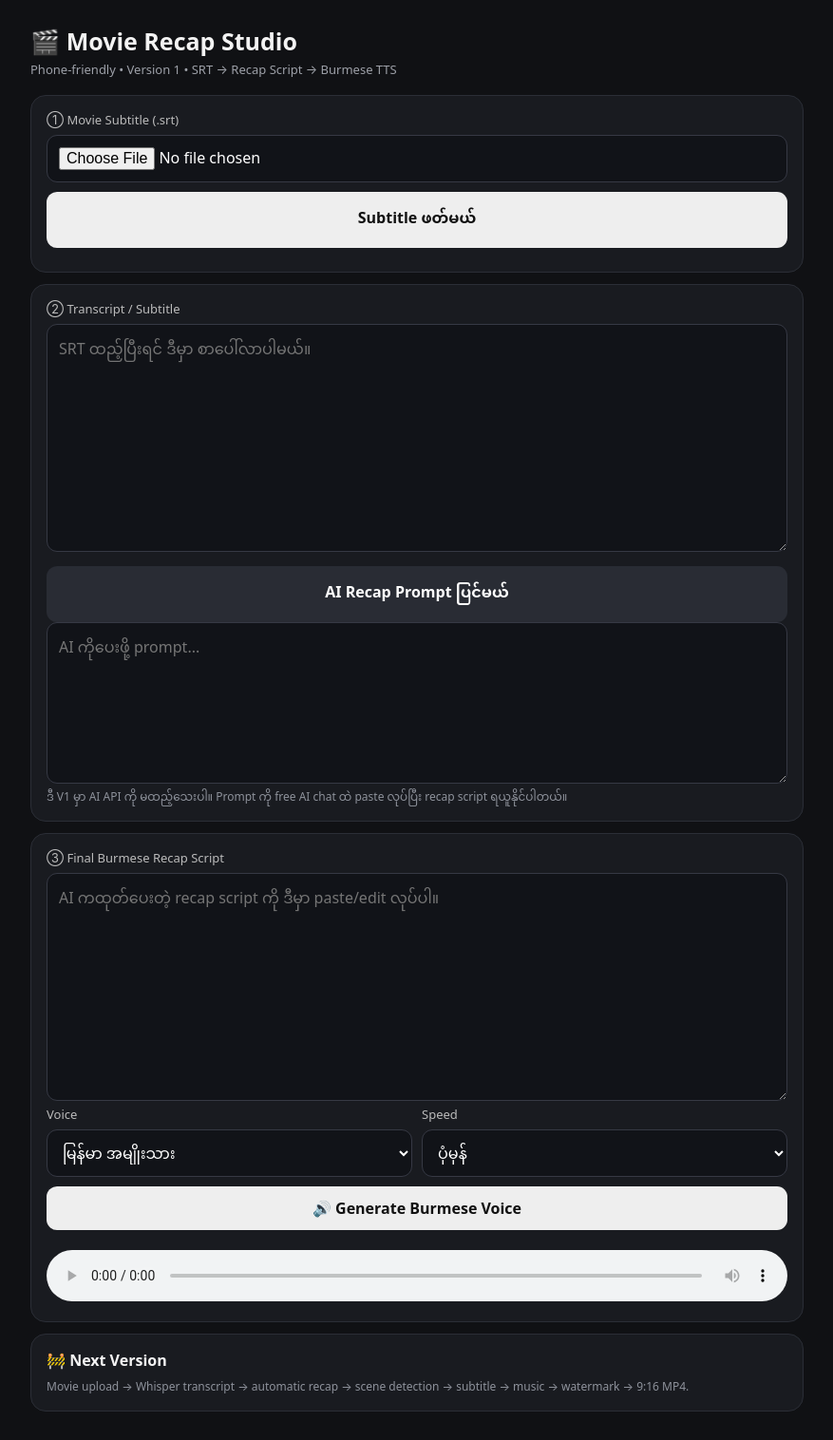
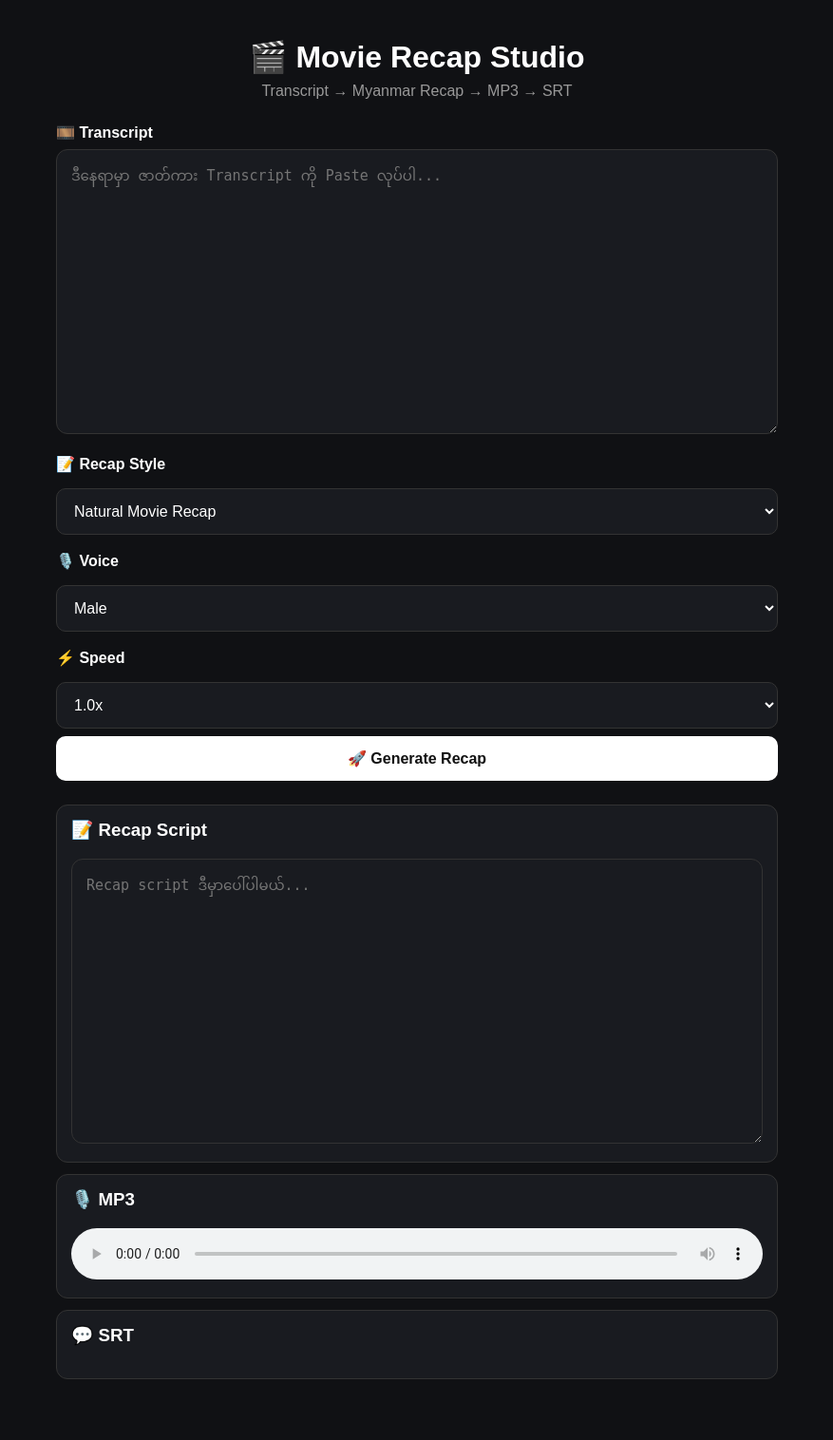
Before and after one commit to zetsujkh-beep/movie-recap-studio, a Flask app: page / in a window 1280 px wide. Shown: the whole page at 95% size, without its empty margins (201-1078 px from the left). After the commit the page ends 1452 px from the top, so only its background shows below. Run offline with Flask 3, Linux system fonts and the light colour scheme.

Commit message:
Update index.html

```diff
--- a/templates/index.html
+++ b/templates/index.html
@@ -1,134 +1,301 @@
-
-<!doctype html>
+<!DOCTYPE html>
 <html lang="my">
 <head>
-<meta charset="utf-8">
-<meta name="viewport" content="width=device-width,initial-scale=1">
+    <meta charset="UTF-8">
+    <meta name="viewport" content="width=device-width, initial-scale=1.0">
     <title>Movie Recap Studio</title>
+
     <style>
-*{box-sizing:border-box}
-body{margin:0;background:#101114;color:#f3f3f3;font-family:system-ui,-apple-system,"Noto Sans Myanmar",sans-serif}
-.wrap{max-width:850px;margin:auto;padding:18px}
-h1{font-size:25px;margin:8px 0 4px}
-.sub{color:#9da0a8;font-size:13px;margin-bottom:18px}
-.card{background:#191b20;border:1px solid #2b2e36;border-radius:16px;padding:16px;margin:12px 0}
-label{display:block;font-size:13px;color:#bbb;margin-bottom:7px}
-input,select,textarea,button{width:100%;border-radius:11px;border:1px solid #363944;background:#111318;color:#fff;padding:12px;font:inherit}
-textarea{min-height:240px;resize:vertical;line-height:1.65}
-button{background:#eee;color:#111;border:0;font-weight:700;margin-top:10px}
-button.secondary{background:#292c34;color:#fff}
-.grid{display:grid;grid-template-columns:1fr 1fr;gap:10px}
-.status{font-size:13px;color:#9fd4a5;margin-top:9px;white-space:pre-wrap}
-.prompt{min-height:170px}
-audio{width:100%;margin-top:12px}
-.small{font-size:12px;color:#8e929b;line-height:1.5}
-@media(max-width:600px){.grid{grid-template-columns:1fr}}
+        * {
+            box-sizing: border-box;
+        }
+
+        body {
+            margin: 0;
+            background: #101114;
+            color: #ffffff;
+            font-family: Arial, sans-serif;
+        }
+
+        .container {
+            max-width: 800px;
+            margin: auto;
+            padding: 20px;
+        }
+
+        h1 {
+            text-align: center;
+            margin-bottom: 8px;
+        }
+
+        .subtitle {
+            text-align: center;
+            color: #999;
+            margin-bottom: 25px;
+        }
+
+        label {
+            display: block;
+            margin: 18px 0 8px;
+            font-weight: bold;
+        }
+
+        textarea {
+            width: 100%;
+            min-height: 300px;
+            padding: 15px;
+            border-radius: 12px;
+            border: 1px solid #333;
+            background: #191b20;
+            color: white;
+            font-size: 15px;
+            line-height: 1.6;
+            resize: vertical;
+            outline: none;
+        }
+
+        select,
+        button {
+            width: 100%;
+            padding: 14px;
+            margin-top: 8px;
+            border-radius: 10px;
+            border: none;
+            font-size: 16px;
+        }
+
+        select {
+            background: #191b20;
+            color: white;
+            border: 1px solid #333;
+        }
+
+        button {
+            background: #ffffff;
+            color: #111;
+            font-weight: bold;
+            cursor: pointer;
+        }
+
+        button:active {
+            transform: scale(0.98);
+        }
+
+        .output {
+            margin-top: 25px;
+        }
+
+        .box {
+            background: #191b20;
+            border: 1px solid #333;
+            border-radius: 12px;
+            padding: 15px;
+            margin-top: 12px;
+        }
+
+        .box h3 {
+            margin-top: 0;
+        }
+
+        .download {
+            display: block;
+            text-align: center;
+            background: #2a2d35;
+            color: white;
+            text-decoration: none;
+            padding: 12px;
+            border-radius: 8px;
+            margin-top: 10px;
+        }
+
+        #status {
+            text-align: center;
+            margin-top: 15px;
+            color: #aaa;
+        }
     </style>
 </head>
+
 <body>
-<div class="wrap">
+
+<div class="container">
+
     <h1>🎬 Movie Recap Studio</h1>
-  <div class="sub">Phone-friendly • Version 1 • SRT → Recap Script → Burmese TTS</div>
 
-  <div class="card">
-    <label>① Movie Subtitle (.srt)</label>
-    <input id="srt" type="file" accept=".srt,.vtt,.txt">
-    <button onclick="loadSrt()">Subtitle ဖတ်မယ်</button>
-    <div id="status" class="status"></div>
+    <div class="subtitle">
+        Transcript → Myanmar Recap → MP3 → SRT
     </div>
 
-  <div class="card">
-    <label>② Transcript / Subtitle</label>
-    <textarea id="transcript" placeholder="SRT ထည့်ပြီးရင် ဒီမှာ စာပေါ်လာပါမယ်။"></textarea>
-    <button class="secondary" onclick="makePrompt()">AI Recap Prompt ပြင်မယ်</button>
-    <textarea id="prompt" class="prompt" placeholder="AI ကိုပေးဖို့ prompt..."></textarea>
-    <div class="small">ဒီ V1 မှာ AI API ကို မထည့်သေးပါ။ Prompt ကို free AI chat ထဲ paste လုပ်ပြီး recap script ရယူနိုင်ပါတယ်။</div>
+    <label>🎞️ Transcript</label>
+
+    <textarea
+        id="transcript"
+        placeholder="ဒီနေရာမှာ ဇာတ်ကား Transcript ကို Paste လုပ်ပါ..."
+    ></textarea>
+
+    <label>📝 Recap Style</label>
+
+    <select id="style">
+        <option value="natural">Natural Movie Recap</option>
+        <option value="fast">Fast & Engaging</option>
+        <option value="cinematic">Cinematic</option>
+    </select>
+
+    <label>🎙️ Voice</label>
+
+    <select id="voice">
+        <option value="male">Male</option>
+        <option value="female">Female</option>
+    </select>
+
+    <label>⚡ Speed</label>
+
+    <select id="speed">
+        <option value="0.9">0.9x</option>
+        <option value="1.0" selected>1.0x</option>
+        <option value="1.1">1.1x</option>
+        <option value="1.2">1.2x</option>
+        <option value="1.3">1.3x</option>
+    </select>
+
+    <button onclick="generateRecap()">
+        🚀 Generate Recap
+    </button>
+
+    <div id="status"></div>
+
+    <div class="output">
+
+        <div class="box">
+            <h3>📝 Recap Script</h3>
+
+            <textarea
+                id="script"
+                placeholder="Recap script ဒီမှာပေါ်ပါမယ်..."
+            ></textarea>
         </div>
 
-  <div class="card">
-    <label>③ Final Burmese Recap Script</label>
-    <textarea id="script" placeholder="AI ကထုတ်ပေးတဲ့ recap script ကို ဒီမှာ paste/edit လုပ်ပါ။"></textarea>
-    <div class="grid">
-      <div>
-        <label>Voice</label>
-        <select id="gender"><option value="male">မြန်မာ အမျိုးသား</option><option value="female">မြန်မာ အမျိုးသမီး</option></select>
-      </div>
-      <div>
-        <label>Speed</label>
-        <select id="rate"><option value="-10%">နည်းနည်းနှေး</option><option value="+0%" selected>ပုံမှန်</option><option value="+10%">နည်းနည်းမြန်</option><option value="+20%">မြန်</option></select>
-      </div>
-    </div>
-    <button onclick="tts()">🔊 Generate Burmese Voice</button>
-    <div id="ttsStatus" class="status"></div>
-    <audio id="player" controls></audio>
-    <a id="download" style="display:none;color:#fff" download="movie-recap-voice.mp3">⬇️ MP3 Download</a>
+        <div class="box">
+            <h3>🎙️ MP3</h3>
+
+            <audio id="audio" controls style="width:100%;"></audio>
+
+            <a
+                id="mp3Download"
+                class="download"
+                style="display:none;"
+            >
+                ⬇️ Download MP3
+            </a>
         </div>
 
-  <div class="card">
-    <b>🚧 Next Version</b>
-    <div class="small" style="margin-top:8px">
-      Movie upload → Whisper transcript → automatic recap → scene detection → subtitle → music → watermark → 9:16 MP4.
+        <div class="box">
+            <h3>💬 SRT</h3>
+
+            <a
+                id="srtDownload"
+                class="download"
+                style="display:none;"
+            >
+                ⬇️ Download SRT
+            </a>
         </div>
+
     </div>
+
 </div>
 
 <script>
-async function loadSrt(){
-  const f=document.getElementById('srt').files[0];
-  if(!f){alert('SRT ဖိုင်ရွေးပါ');return}
-  const fd=new FormData();fd.append('file',f);
-  setStatus('ဖတ်နေပါတယ်...');
-  const r=await fetch('/api/srt',{method:'POST',body:fd});
-  const d=await r.json();
-  if(d.error){setStatus(d.error);return}
-  document.getElementById('transcript').value=d.text;
-  document.getElementById('prompt').value=d.prompt;
-  setStatus('အောင်မြင်ပါတယ် • '+d.chars+' characters');
-}
-function setStatus(x){document.getElementById('status').textContent=x}
-function makePrompt(){
-  const t=document.getElementById('transcript').value;
-  document.getElementById('prompt').value=
-`အောက်က Movie transcript ကို မြန်မာ Movie Recap voice-over အဖြစ် ပြန်ရေးပါ။
 
-စည်းကမ်း:
-- အစမှာ စိတ်ဝင်စားစေမယ့် Hook ထည့်ပါ။
-- ဇာတ်လမ်းအဓိကဖြစ်ရပ်တွေ မပျောက်ပါစေနဲ့။
-- မြန်မာစကားပြောဟန် သဘာဝကျကျရေးပါ။
-- Scene အစဉ်မပျက်ပါစေနဲ့။
-- Dialogue များကို မကူးပါနဲ့။
-- Voice-over ဖတ်ရလွယ်အောင် စာကြောင်းတိုတိုရေးပါ။
-- Ending ကိုပါ ရှင်းပြပါ။
+async function generateRecap() {
 
-TRANSCRIPT:
-${t.slice(0,12000)}`;
-}
-async function tts(){
-  const text=document.getElementById('script').value.trim();
-  if(!text){alert('Recap Script ထည့်ပါ');return}
-  document.getElementById('ttsStatus').textContent='အသံထုတ်နေပါတယ်...';
-  const r=await fetch('/api/tts',{
-    method:'POST',
-    headers:{'Content-Type':'application/json'},
-    body:JSON.stringify({
-      text,
-      gender:document.getElementById('gender').value,
-      rate:document.getElementById('rate').value,
-      pitch:'+0Hz'
-    })
-  });
-  if(!r.ok){
-    const d=await r.json().catch(()=>({error:'TTS error'}));
-    document.getElementById('ttsStatus').textContent=d.error||'TTS error';
+    const transcript =
+        document.getElementById("transcript").value.trim();
+
+    const style =
+        document.getElementById("style").value;
+
+    const voice =
+        document.getElementById("voice").value;
+
+    const speed =
+        document.getElementById("speed").value;
+
+    const status =
+        document.getElementById("status");
+
+    if (!transcript) {
+        alert("Transcript ထည့်ပေးပါ။");
         return;
     }
-  const blob=await r.blob();
-  const url=URL.createObjectURL(blob);
-  document.getElementById('player').src=url;
-  const a=document.getElementById('download');
-  a.href=url;a.style.display='block';
-  document.getElementById('ttsStatus').textContent='အသံထွက်ပြီးပါပြီ။';
+
+    status.innerText = "⏳ Processing...";
+
+    try {
+
+        const response = await fetch("/api/recap", {
+
+            method: "POST",
+
+            headers: {
+                "Content-Type": "application/json"
+            },
+
+            body: JSON.stringify({
+                transcript: transcript,
+                style: style,
+                voice: voice,
+                speed: speed
+            })
+
+        });
+
+        const data = await response.json();
+
+        if (!response.ok) {
+            throw new Error(data.error || "Something went wrong");
         }
+
+        document.getElementById("script").value =
+            data.script;
+
+        if (data.mp3) {
+
+            const audio =
+                document.getElementById("audio");
+
+            audio.src = data.mp3;
+
+            const mp3Download =
+                document.getElementById("mp3Download");
+
+            mp3Download.href = data.mp3;
+            mp3Download.download = "movie-recap.mp3";
+            mp3Download.style.display = "block";
+        }
+
+        if (data.srt) {
+
+            const srtDownload =
+                document.getElementById("srtDownload");
+
+            srtDownload.href = data.srt;
+            srtDownload.download = "movie-recap.srt";
+            srtDownload.style.display = "block";
+        }
+
+        status.innerText = "✅ Recap ပြီးပါပြီ";
+
+    } catch (error) {
+
+        status.innerText =
+            "❌ Error: " + error.message;
+
+    }
+
+}
+
 </script>
+
 </body>
 </html>
```
Lines whose indentation alone changed are shown as unchanged.
